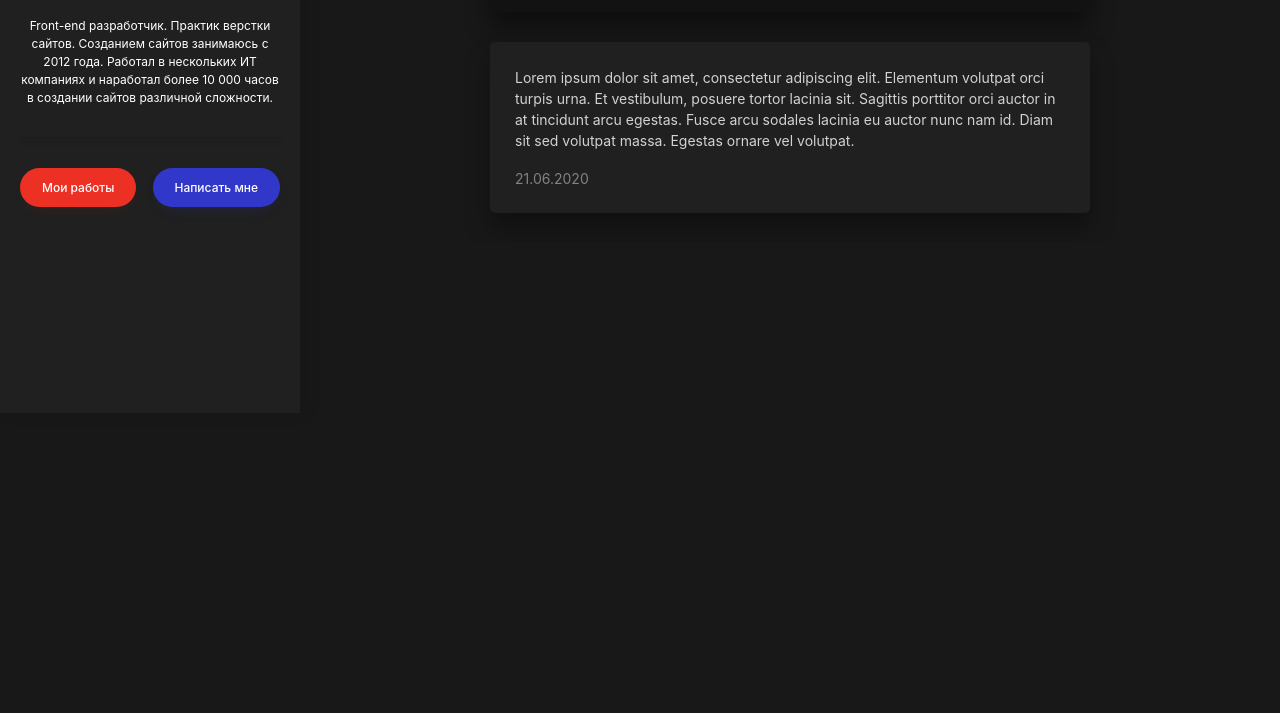
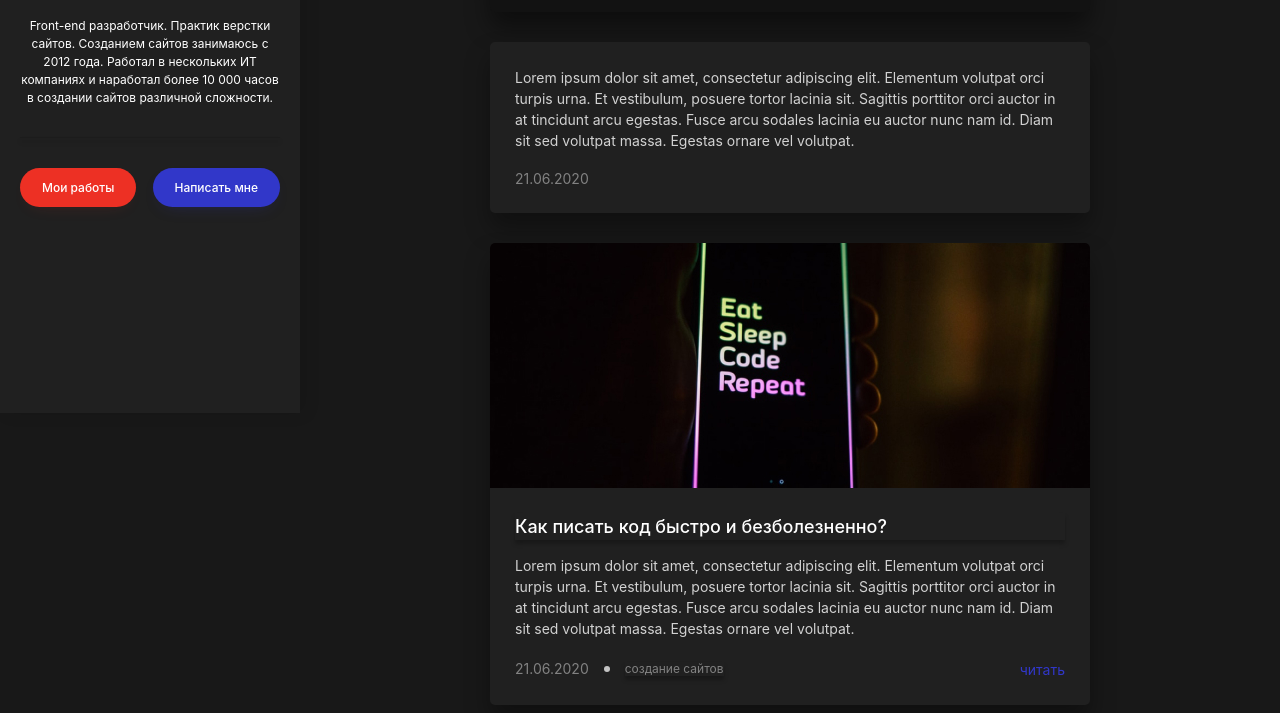
Before and after one commit to ukrmatsypula/personal-blog, a website: page src/index.html in a window 1280 px wide. Shown: the part 387-1100 px from the top of the page. Before the commit the page ends 800 px from the top, so only its background shows below. Drawn offline with nearby package versions, Linux system fonts and the light colour scheme; files that its build step writes are made by us from their sources.

Commit message:
added post with image. post-2

```diff
--- a/src/assets/scss/blocks/main.scss
+++ b/src/assets/scss/blocks/main.scss
@@ -1,4 +1,3 @@
 .main {
-  padding-top: 10rem;
-  padding-left: $sidebar-width;
+  padding: 10rem 0 8rem $sidebar-width;
 }
--- a/src/assets/scss/blocks/post.scss
+++ b/src/assets/scss/blocks/post.scss
@@ -4,6 +4,35 @@
   background-color: $primary;
   padding: 2.5rem;
   margin-bottom: 3rem;
+  overflow: hidden;
+}
+
+.post__header {
+  margin: -2.5rem -2.5rem 2.5rem;
+}
+
+.post__preview {
+  display: block;
+  max-width: 100%;
+  height: auto;
+  object-fit: cover;
+}
+
+.post__title {
+  font-size: 1.8rem;
+  color: $white;
+  box-shadow: 0 4px 4px rgba($dark, 0.25);
+  font-weight: 500;
+  margin-bottom: 1.5rem;
+
+  a {
+    color: inherit;
+    text-decoration: none;
+
+    &:hover {
+      text-decoration: underline;
+    }
+  }
 }
 
 .post__text {
@@ -13,6 +42,51 @@
 }
 
 .post__data {
+  display: flex;
   color: $medium-gray;
   line-height: 1.2;
+
+  a {
+    display: flex;
+    align-items: center;
+    font-size: 1.2rem;
+    color: $medium-gray;
+    text-decoration: none;
+    box-shadow: 0 4px 4px rgba($dark, 0.25);
+
+    &:hover {
+      text-decoration: underline;
+    }
+  }
 }
+
+.post__data-item:nth-child(2) {
+  display: flex;
+  align-items: center;
+
+  &::before {
+    content: "";
+    display: flex;
+    width: 6px;
+    height: 6px;
+    border-radius: 50%;
+    background-color: #c4c4c4;
+    margin: 0 1.5rem;
+  }
+}
+
+.post__read {
+  color: $blue;
+  font-size: 1.4rem;
+  text-decoration: none;
+
+  &:hover {
+    text-decoration: underline;
+  }
+}
+
+.post__footer {
+  display: flex;
+  align-items: center;
+  justify-content: space-between;
+}
--- a/src/index.html
+++ b/src/index.html
@@ -78,3 +78,39 @@ title: Personal Blog | Home
     </ul>
   </div>
 </div>
+
+<article class="post">
+  <div class="post__header">
+    <a href="#">
+      <img
+        class="post__preview"
+        src="assets/images/posts/post-image-1.jpg"
+        alt=""
+      />
+    </a>
+  </div>
+  <div class="post__content">
+    <h2 class="post__title">
+      <a href="#">Как писать код быстро и безболезненно?</a>
+    </h2>
+    <p class="post__text">
+      Lorem ipsum dolor sit amet, consectetur adipiscing elit. Elementum
+      volutpat orci turpis urna. Et vestibulum, posuere tortor lacinia sit.
+      Sagittis porttitor orci auctor in at tincidunt arcu egestas. Fusce arcu
+      sodales lacinia eu auctor nunc nam id. Diam sit sed volutpat massa.
+      Egestas ornare vel volutpat.
+    </p>
+  </div>
+  <div class="post__footer">
+    <ul class="post__data">
+      <li class="post__data-item">
+        <time datetime="2020-06-21 19:20">21.06.2020</time>
+      </li>
+      <li class="post__data-item">
+        <a href="#">создание сайтов</a>
+      </li>
+    </ul>
+
+    <a class="post__read" href="#">читать</a>
+  </div>
+</article>
```
Also changed, not shown: dist/assets/css/style.css, dist/assets/css/style.min.css, dist/assets/images/posts/post-image-1.jpg (added), dist/index.html, src/assets/images/posts/post-image-1.jpg (added).
